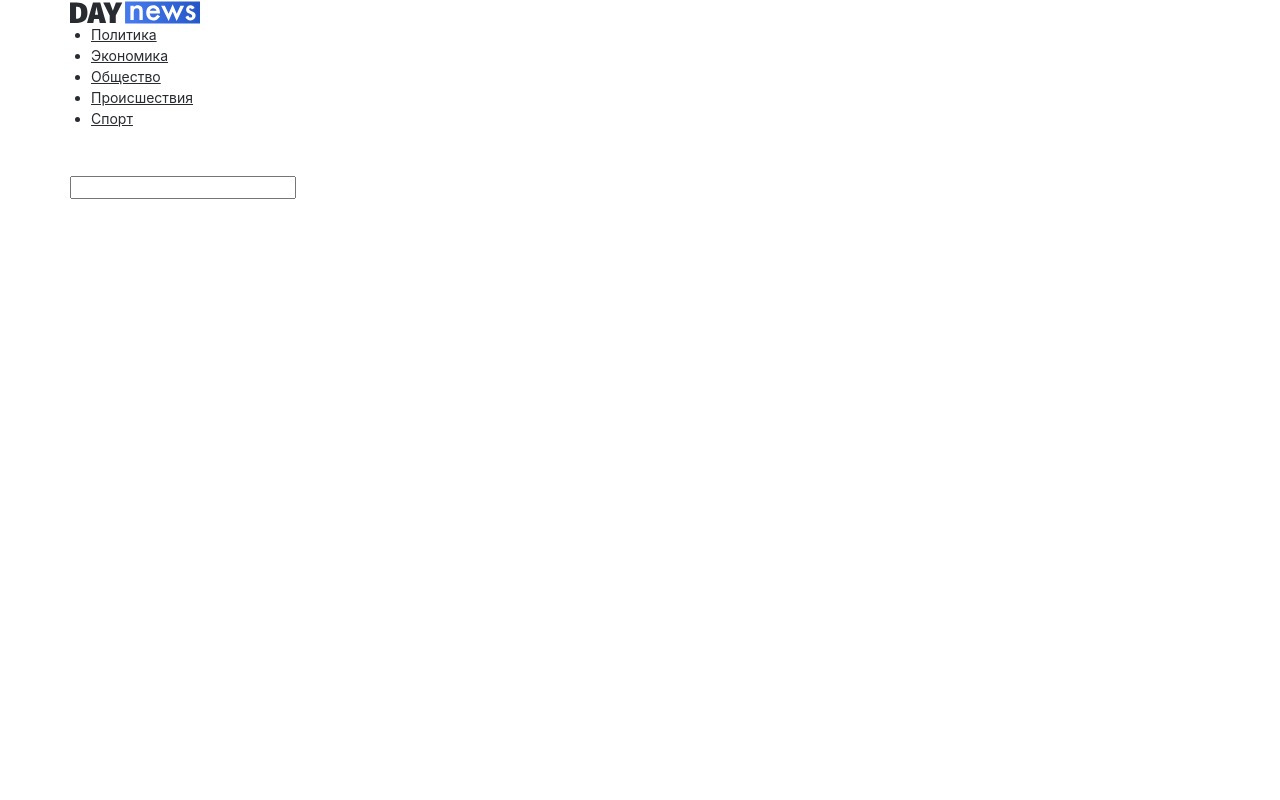
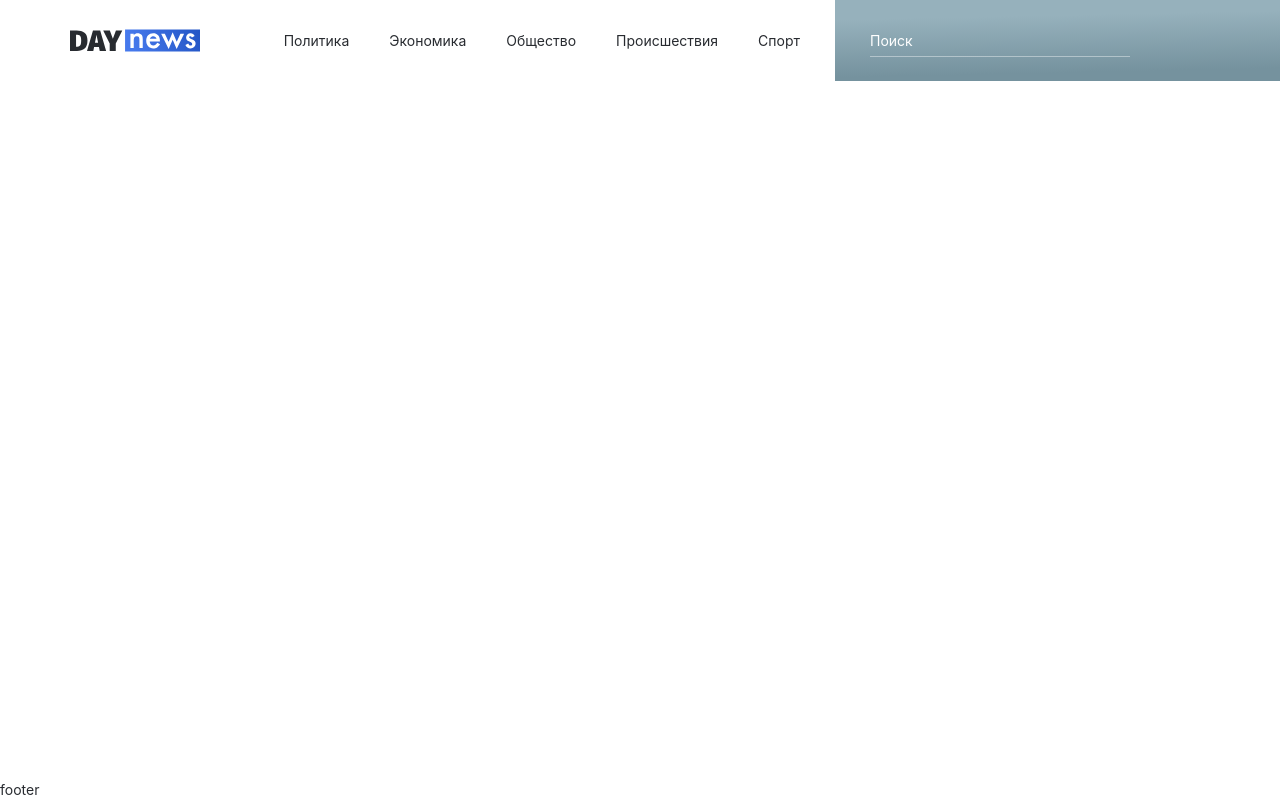
Before and after one commit to TRETYAKweb/daynews, a website: page src/index.html in a window 1280 px wide. Drawn offline with nearby package versions, Linux system fonts and the light colour scheme; files that its build step writes are made by us from their sources.

Commit message:
page-header: done for xl-screen;

```diff
--- a/src/index.html
+++ b/src/index.html
@@ -1,5 +1,5 @@
 <!doctype html>
-<html class="page no-js" lang="en">
+<html class="page no-js" lang="ru">
 <head>
   <meta charset="UTF-8">
   <meta name="viewport" content="width=device-width, initial-scale=1.0">
@@ -8,10 +8,15 @@
   <link rel="stylesheet" href="css/style.min.css">
 </head>
 <body>
+  <noscript>У вас отключен JavaScript. Это пугает.</noscript>
+
+  <div class="page__inner">
+    <div class="page__content">
       <header class="page-header">
         <div class="page-header__inner">
+          <div class="page-header__row">
             <div class="page-header__left">
-        <a href="#" class="logo">
+              <a href="#" class="page-header__logo logo">
                 <img src="images/logo.svg" width="130" height="23" alt="logo" class="logo__picture">
               </a>
               <nav class="main-nav">
@@ -25,14 +30,24 @@
               </nav>
             </div>
             <div class="page-header__right">
-        <form action="#" class="search-form">
-          <input class="search-form__input" type="text">
-          <svg width="50" height="50" fill="red">
-            <use xlink:href="images/sprite.svg#icon-plus"></use>
+              <form action="#" class="page-header__search-form search-form">
+                <input class="search-form__input" type="text" placeholder="Поиск">
+                <button class="search-form__btn" aria-label="поиск">
+                  <svg class="search-form__icon" width="20" height="20">
+                    <use xlink:href="images/sprite.svg#icon-search"></use>
                   </svg>
+                </button>
               </form>
             </div>
           </div>
+        </div>
       </header>
+    </div>
+    <div class="page__footer-wrapper">
+      footer
+    </div>
+  </div>
+
+  <script src="js/bundle.js"></script>
 </body>
 </html>
--- a/src/js/index.js
+++ b/src/js/index.js
@@ -0,0 +1,5 @@
+/* global document  */
+
+document.addEventListener('DOMContentLoaded', () => {
+  document.documentElement.classList.replace('no-js', 'js');
+});
--- /dev/null
+++ b/src/sass/components/logo.scss
@@ -0,0 +1,4 @@
+.logo {
+  display: inline-block;
+  vertical-align: middle;
+}
--- /dev/null
+++ b/src/sass/components/main-nav.scss
@@ -0,0 +1,23 @@
+.main-nav {
+
+  &__list {
+    @include reset-list();
+    display: flex;
+    align-items: center;
+  }
+
+  &__link {
+    display: inline-block;
+    vertical-align: middle;
+    padding: 30px 20px;
+    text-decoration: none;
+
+    &:hover {
+      text-decoration: none;
+    }
+
+    &:focus {
+      text-decoration: none;
+    }
+  }
+}
--- a/src/sass/components/page-header.scss
+++ b/src/sass/components/page-header.scss
@@ -1,6 +1,47 @@
 .page-header {
+
+  overflow-x: hidden;
 
   &__inner {
     @include container();
   }
+
+  &__row {
+    @include row();
+  }
+
+  &__left {
+    @include col(12);
+    @include col(lg, 8);
+    display: flex;
+    justify-content: space-between;
+  }
+
+  &__right {
+    @include col(12);
+    @include col(lg, 4);
+    position: relative;
+
+    &::before {
+      content: '';
+      position: absolute;
+      z-index: -1;
+      top: 0;
+      bottom: 0;
+      left: 0;
+      width: 50vw;
+      background: linear-gradient(178.81deg, #96B1BC 21.1%, #75929E 82%);
+    }
+
+  }
+
+  &__logo {
+    display: flex;
+    align-items: center;
+  }
+
+  &__search-form {
+    height: 100%;
+    padding: 0 20px;
+  }
 }
--- /dev/null
+++ b/src/sass/components/search-form.scss
@@ -0,0 +1,32 @@
+.search-form {
+
+  display: flex;
+  align-items: center;
+
+  &__input {
+    width: 100%;
+    border: 0;
+    margin-right: 20px;
+    padding: 7px 0;
+    color: #fff;
+    border-bottom: 1px solid $border-color;
+    background-color: transparent;
+
+    &::placeholder {
+      color: #fff;
+    }
+  }
+
+  &__btn {
+    display: flex;
+    align-items: flex-end;
+    justify-content: center;
+    border: 0;
+    padding: 10px;
+    background: none;
+  }
+
+  &__icon {
+    fill: #fff;
+  }
+}
--- a/src/sass/core.scss
+++ b/src/sass/core.scss
@@ -145,12 +145,14 @@ img {
 
 a {
   color: $link-color;
+  text-decoration: none;
   background-color: transparent;
   transition: color $transition-time;
 
   &:hover,
   &:focus {
     color: $link-color--hover;
+    text-decoration: underline;
   }
 
   // &:visited {
--- a/src/sass/mixins/text-mixins.scss
+++ b/src/sass/mixins/text-mixins.scss
@@ -1,9 +1,15 @@
 @mixin hide-text {
   position: absolute;
+  width: 1px;
   height: 1px;
-  width: 1px;
+  overflow: hidden;
   margin: -1px;
   padding: 0;
   clip: rect(0 0 0 0);
-  overflow: hidden;
 }
+
+@mixin reset-list {
+  margin: 0;
+  padding: 0;
+  list-style: none;
+}
--- a/src/sass/variables.scss
+++ b/src/sass/variables.scss
@@ -25,7 +25,7 @@ $text-color:                  $black;
 $link-color:                  $black;
 $link-color--hover:           $primary-main;
 
-$border-color:                $black;
+$border-color:                rgba(#fff, 0.4);
 
 
 // Базовая типографика
```
Lines whose indentation alone changed are shown as unchanged.
